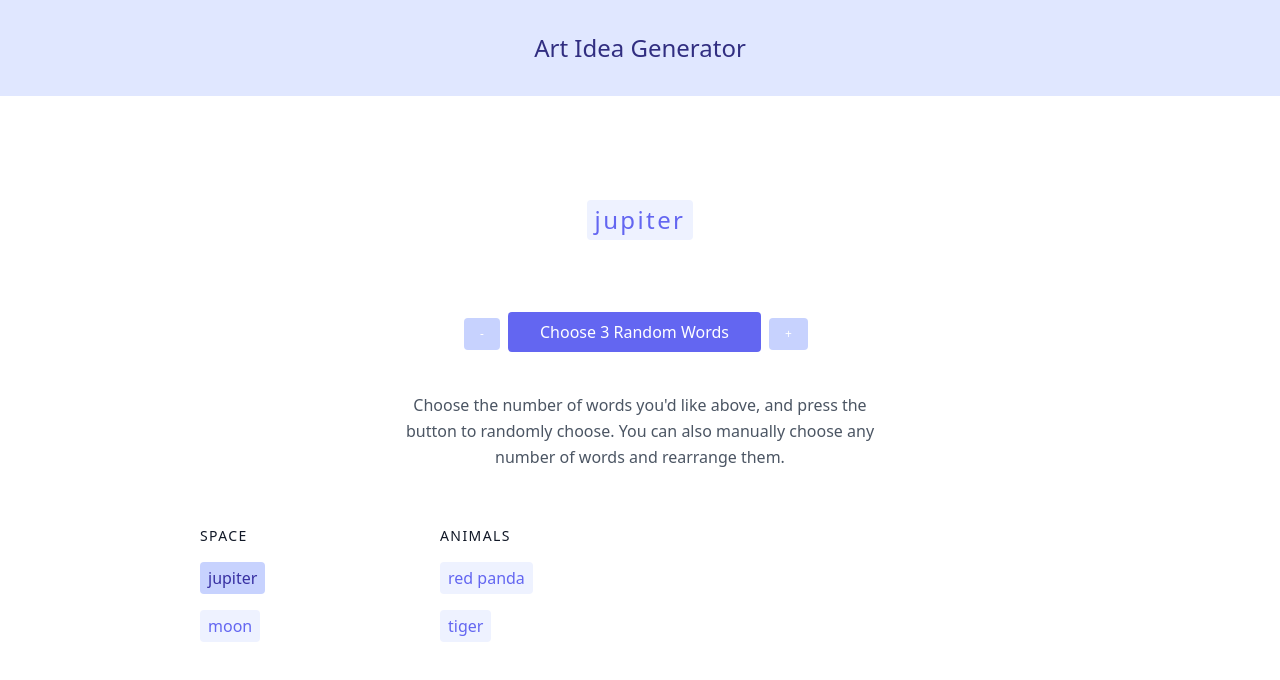
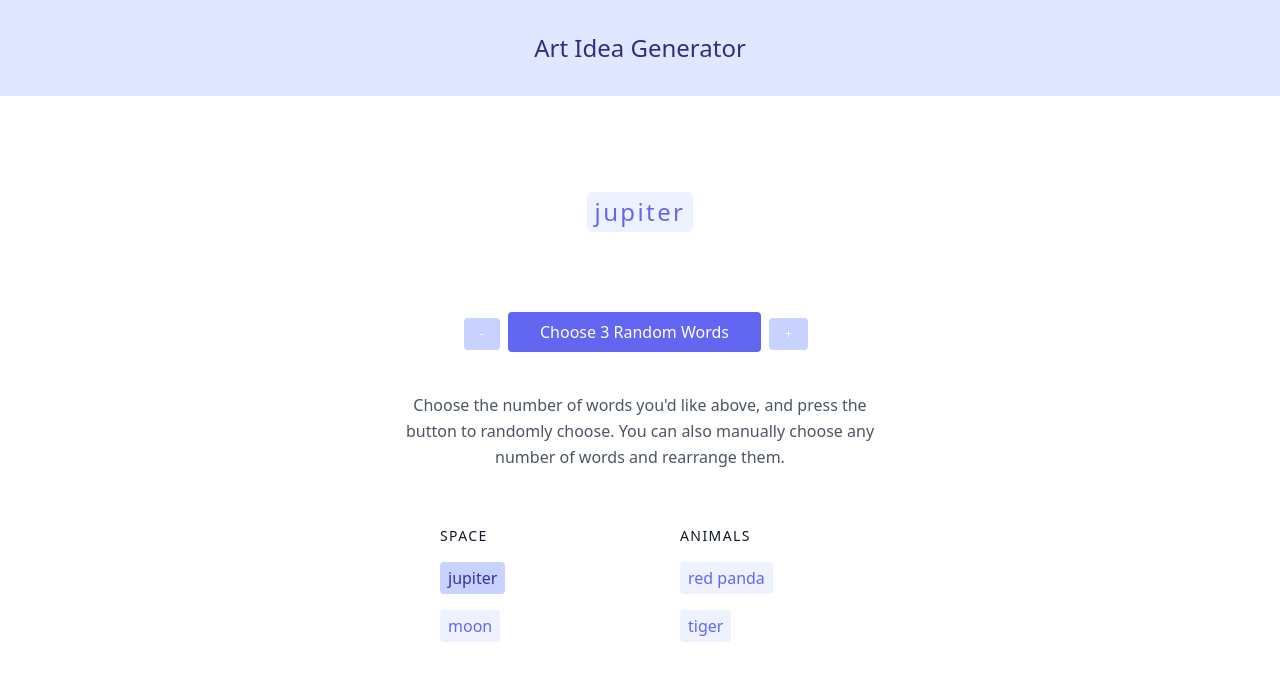
Before and after one commit to bekmeh/art-idea-generator, a React (Create React App) app: page / in a window 1280 px wide. Both pictures are taken after a click on the element "jupiter". Shown: the top 680 px of the page. Built offline with nearby package versions, Linux system fonts and the light colour scheme.

Commit message:
Enable word dragging

```diff
--- a/package.json
+++ b/package.json
@@ -9,8 +9,7 @@
     "@testing-library/react": "^11.1.0",
     "@testing-library/user-event": "^12.1.10",
     "react": "^17.0.2",
-    "react-dnd": "^14.0.2",
-    "react-dnd-html5-backend": "^14.0.0",
+    "react-beautiful-dnd": "^13.1.0",
     "react-dom": "^17.0.2",
     "react-scripts": "4.0.3",
     "web-vitals": "^1.0.1"
--- a/src/App.js
+++ b/src/App.js
@@ -1,16 +1,17 @@
 import React, { Component } from 'react';
-import './App.css';
+import { DragDropContext } from 'react-beautiful-dnd';
 import ChosenWords from './components/ChosenWords';
 import ChangeNumWordsButton from './components/ChangeNumWordsButton';
 import ChooseRandomWordsButton from './components/ChooseRandomWordsButton';
 import Category from './components/Category';
 import {wordsData} from './data/wordsData.js';
+import './App.css';
 
 class App extends Component {
 
   constructor(props) {
     super(props);
-    this.state = { selectedWords: [] };
+    this.state = { selectedWords: [], draggedWord: null };
   }
 
   onClickWord = (word) => {
@@ -20,10 +21,31 @@ class App extends Component {
       this.setState({ selectedWords: newSelectedWords });
     } else {
       // add word
-      var newSelectedWords = this.state.selectedWords;
+      var newSelectedWords = Array.from(this.state.selectedWords);
       newSelectedWords.push(word);
       this.setState({ selectedWords: newSelectedWords });
     }
+  }
+
+  onDragEnd = (result) => {
+    const { destination, source, draggableId } = result;
+
+    if (!destination) {
+      return;
+    }
+
+    if (destination.index === source.index) {
+      // no change
+      return;
+    }
+
+    const newSelectedWords = Array.from(this.state.selectedWords);
+    // remove 1 at source index
+    newSelectedWords.splice(source.index, 1)
+    // add dragged word at destination index
+    newSelectedWords.splice(destination.index, 0, draggableId)
+
+    this.setState({ selectedWords: newSelectedWords });
   }
 
   render() {
@@ -35,7 +57,9 @@ class App extends Component {
         <section className="text-gray-600 body-font">
           <div className="container px-40 py-24 mx-auto">
             <div className="text-center mb-10">
-              <ChosenWords selectedWords={this.state.selectedWords} />
+              <DragDropContext onDragEnd={this.onDragEnd} >
+                <ChosenWords selectedWords={this.state.selectedWords} />
+              </DragDropContext>
               <ChangeNumWordsButton diff="-1"/>
               <ChooseRandomWordsButton numWords="3"/>
               <ChangeNumWordsButton diff="1"/>
@@ -46,7 +70,7 @@ class App extends Component {
                 You can also manually choose any number of words and rearrange them.
               </p>
             </div>
-            <div className="container flex flex-wrap m-4 mx-auto text-center items-center">
+            <div className="container flex flex-wrap m-4 mx-auto text-center items-center justify-center">
               {
                 Object.keys(wordsData).map((category) => {
                   return <Category key={`category-${category}`} category={category} words={wordsData[category]} onClickWord={this.onClickWord} selectedWords={this.state.selectedWords}/>
--- a/src/components/ChosenWord.js
+++ b/src/components/ChosenWord.js
@@ -1,20 +1,31 @@
 
 import React, { Component } from 'react';
+import { Draggable } from 'react-beautiful-dnd';
 
 class ChosenWord extends Component {
 
   render() {
-    const { word } = this.props;
+    const { word, index } = this.props;
 
     return (
-      <span className="inline-block
-                       cursor-move
-                       select-none
-                       py-1 px-2 m-2 rounded
-                       bg-indigo-50 text-indigo-500 hover:bg-indigo-300 hover:text-indigo-800
-                       text-2xl font-medium tracking-widest">
-        { word }
-      </span>
+      <Draggable draggableId={word} index={index}>
+        {(provided, snapshot) => (
+          <div {...provided.draggableProps}
+               {...provided.dragHandleProps}
+               ref={provided.innerRef}
+          >
+            <span id={word}
+                  className={`inline-block
+                              cursor-move
+                              select-none
+                              py-1 px-2 mx-2 rounded
+                              text-2xl font-medium tracking-widest transition-none
+                              ${ snapshot.isDragging? 'bg-indigo-300 text-indigo-800' : 'bg-indigo-50 text-indigo-500'}`}>
+              { word }
+            </span>
+          </div>
+        )}
+      </Draggable>
     );
   }
 }
--- a/src/components/ChosenWords.js
+++ b/src/components/ChosenWords.js
@@ -1,4 +1,5 @@
 import React, { Component } from 'react';
+import { Droppable } from 'react-beautiful-dnd';
 import ChosenWord from './ChosenWord';
 
 class ChosenWords extends Component {
@@ -7,17 +8,27 @@ class ChosenWords extends Component {
     const { selectedWords } = this.props;
 
     return (
-      <div className="sm:text-3xl text-2xl font-medium text-center title-font text-gray-900 mb-4 h-10">
+      <Droppable droppableId="chosen-words-droppable" direction="horizontal">
+        { (provided) => (
+          <div ref={provided.innerRef}
+               {...provided.droppableProps}
+               className="flex flex-row justify-center sm:text-3xl text-2xl font-medium text-center title-font text-gray-900 mb-4 h-10"
+          >
             {
-          selectedWords.length === 0 ? <p className="text-base leading-relaxed text-gray-400 pt-4">Please choose some words</p> : null
+              selectedWords.length === 0
+                ? <p className="text-base leading-relaxed text-gray-400 pt-4">Please choose some words</p>
+                : null
             }
             {
-          selectedWords.map((selectedWord) => {
-            return <ChosenWord key={`chosen=${selectedWord}`} word={selectedWord}/>
+              selectedWords.map((selectedWord, index) => {
+                return <ChosenWord key={`chosen=${selectedWord}`} index={index} word={selectedWord}/>
               })
             }
+            {provided.placeholder}
           </div>
-    );
+        )}
+      </Droppable>
+    )
   }
 }
 
```
Also changed, not shown: 1 other file (tests, documents, lock files or other folders). Lines whose indentation alone changed are shown as unchanged.
